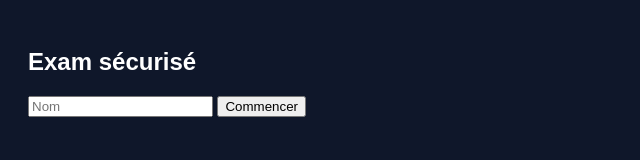
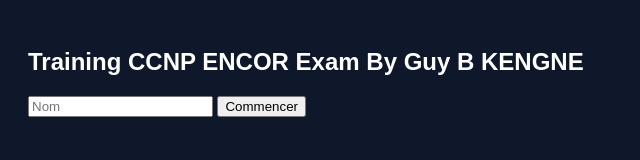
Before and after one commit to guykengne12-source/encortrainingbygbk, a website: page Index.html in a window 1280 px wide. Shown: the whole page, without its empty margins (0-640 px from the left). Drawn offline with Linux system fonts and the light colour scheme.

Commit message:
Update Index.html

```diff
--- a/Index.html
+++ b/Index.html
@@ -2,7 +2,7 @@
 <html lang="fr">
 <head>
 <meta charset="UTF-8">
-<title>Exam sécurisé</title>
+<title>Training CCNP ENCOR Exam By Guy B KENGNE </title>
 
 <style>
 body { font-family: Arial; background:#0f172a; color:white; padding:20px; }
@@ -16,7 +16,7 @@
 
 <body>
 
-<h2>Exam sécurisé</h2>
+<h2>Training CCNP ENCOR Exam By Guy B KENGNE</h2>
 
 <input id="username" placeholder="Nom">
 <button onclick="startExam()">Commencer</button>
```
